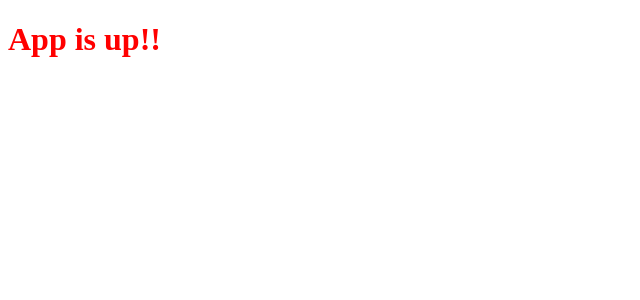
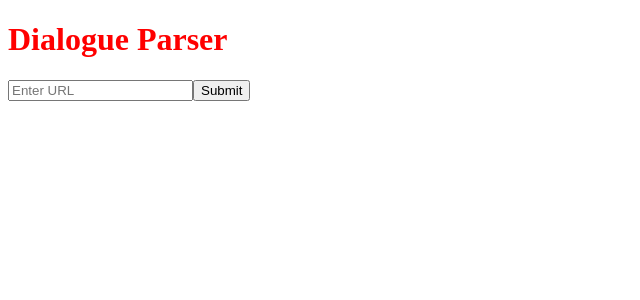
Before and after one commit to anyu/dialogue-parser, a React app: page / in a window 1280 px wide. Shown: the top 300 px of the page, without its empty margins (0-640 px from the left). Built offline with nearby package versions, Linux system fonts and the light colour scheme.

Commit message:
(feat) Render input field, capture key input

```diff
--- a/client/src/components/App.js
+++ b/client/src/components/App.js
@@ -4,12 +4,36 @@ import React from 'react';
 class App extends React.Component {
   constructor(props) {
     super(props);
+
+    this.state = {
+      inputURL: ''
+    }
+    this.captureInput = this.captureInput.bind(this);
+    this.submitURL = this.submitURL.bind(this);
+  }
+
+  captureInput(e) {
+    console.log(e.target.value)
+    this.setState({
+      inputURL: e.target.value
+    });
+  }
+
+  submitURL(url, e) {
+    e.preventDefault();
+    console.log('search submitted' + url);
   }
 
   render() {
     return (
-      <div>
-        <h1>App is up!!</h1>
+      <div className="container">
+        <h1>Dialogue Parser</h1>
+        <div className="form_container">
+          <form onSubmit={(e)=> this.submitURL(this.state.inputURL, e)}>
+            <input type="text" placeholder="Enter URL" onChange={this.captureInput}/>
+            <button>Submit</button>
+          </form>
+        </div>
       </div>
   )}
 }
```
